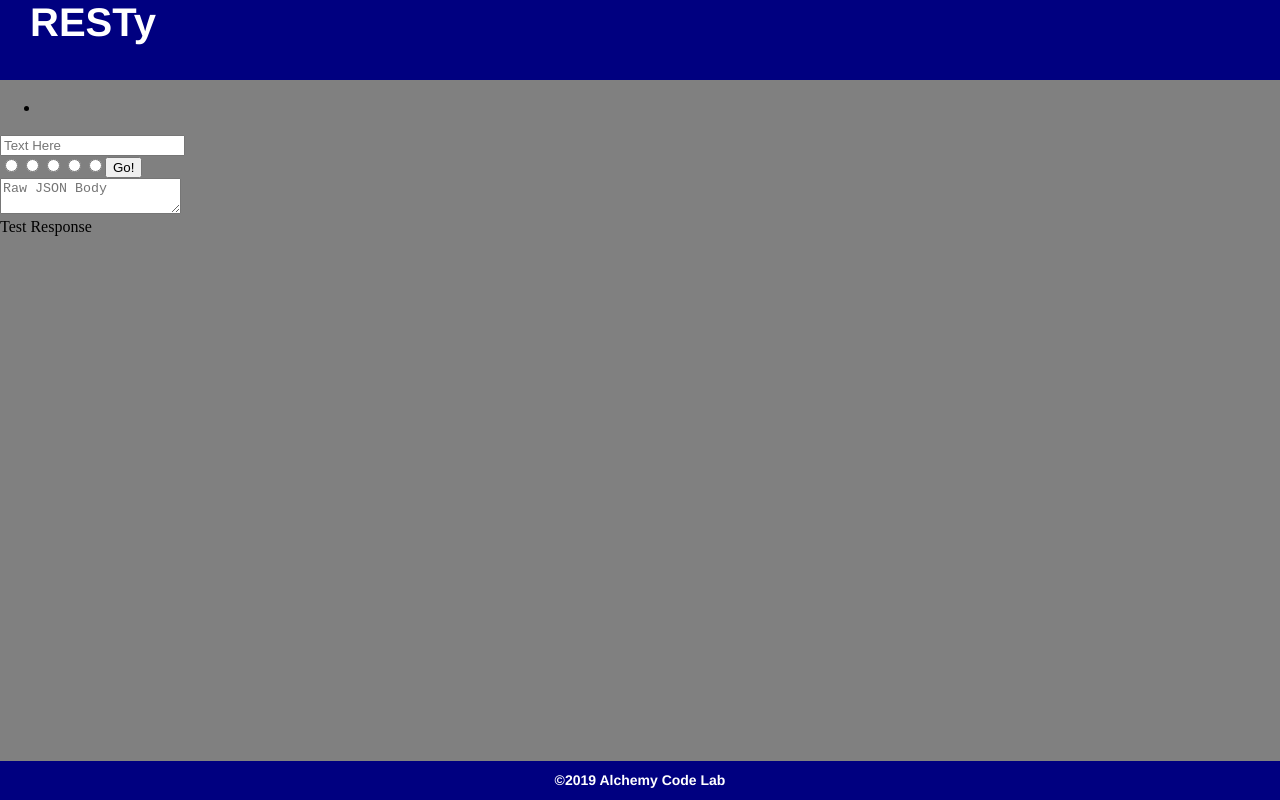
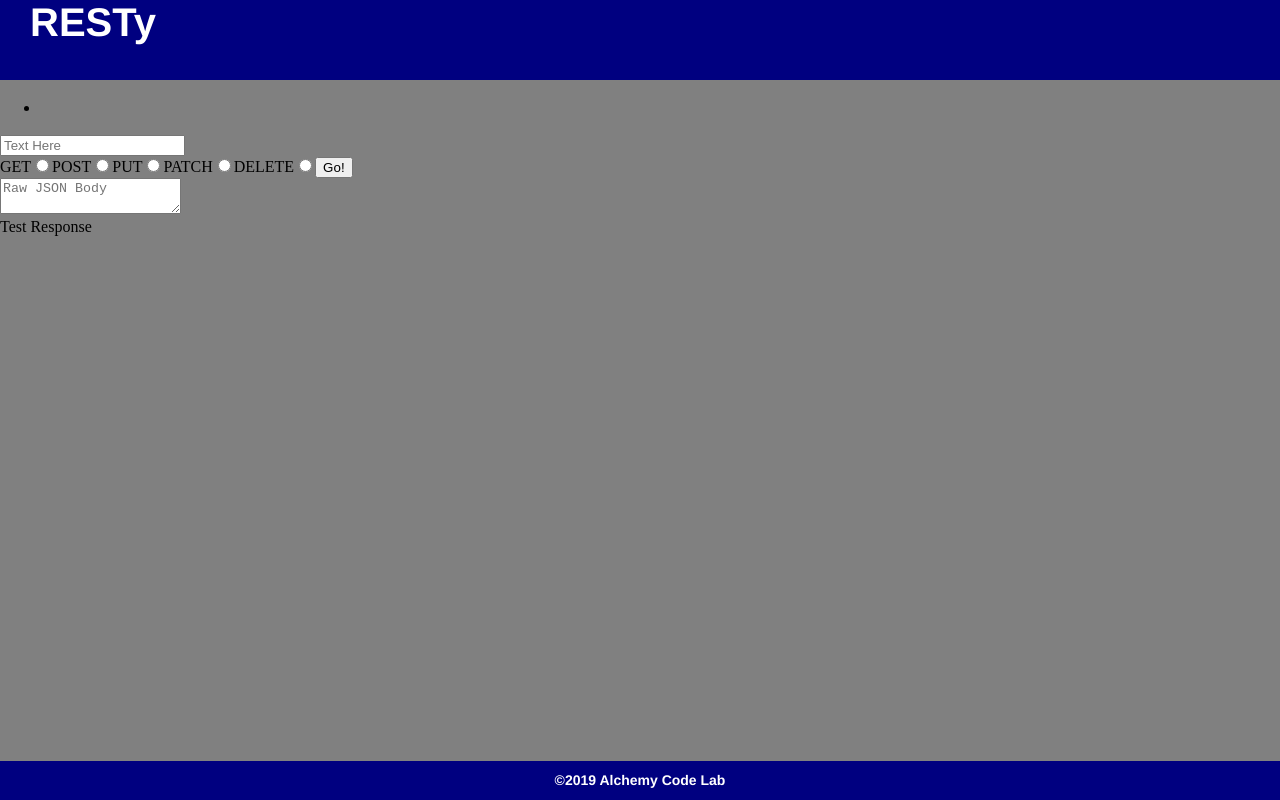
Before and after one commit to PatKam2-0/RESTy, a React app: page / in a window 1280 px wide. Built offline with nearby package versions, Linux system fonts and the light colour scheme.

Commit message:
added name to from and started main

```diff
--- a/src/components/Form/Form.js
+++ b/src/components/Form/Form.js
@@ -9,19 +9,19 @@
         <section>
           <input type="text" placeholder="Text Here"></input>
           <div>
-            <label htmlFor="GET">
+            <label htmlFor="GET">GET
               <input type="radio" name="method" value="GET" id="GET"></input>
             </label>
-            <label htmlFor="POST">
+            <label htmlFor="POST">POST
               <input type="radio" name="method" value="POST" id="POST"></input>
             </label>
-            <label htmlFor="PUT">
+            <label htmlFor="PUT">PUT
               <input type="radio" name="method" value="PUT" id="PUT"></input>
             </label>
-            <label htmlFor="PATCH">
+            <label htmlFor="PATCH">PATCH
               <input type="radio" name="method" value="PATCH" id="PATCH"></input>
             </label>
-            <label htmlFor="DELETE">
+            <label htmlFor="DELETE">DELETE
               <input type="radio" name="method" value="DELETE" id="DELETE"></input>
             </label>
             <button>Go!</button>
```
Also changed, not shown: src/Container/Main.js (+12 -0 lines).
